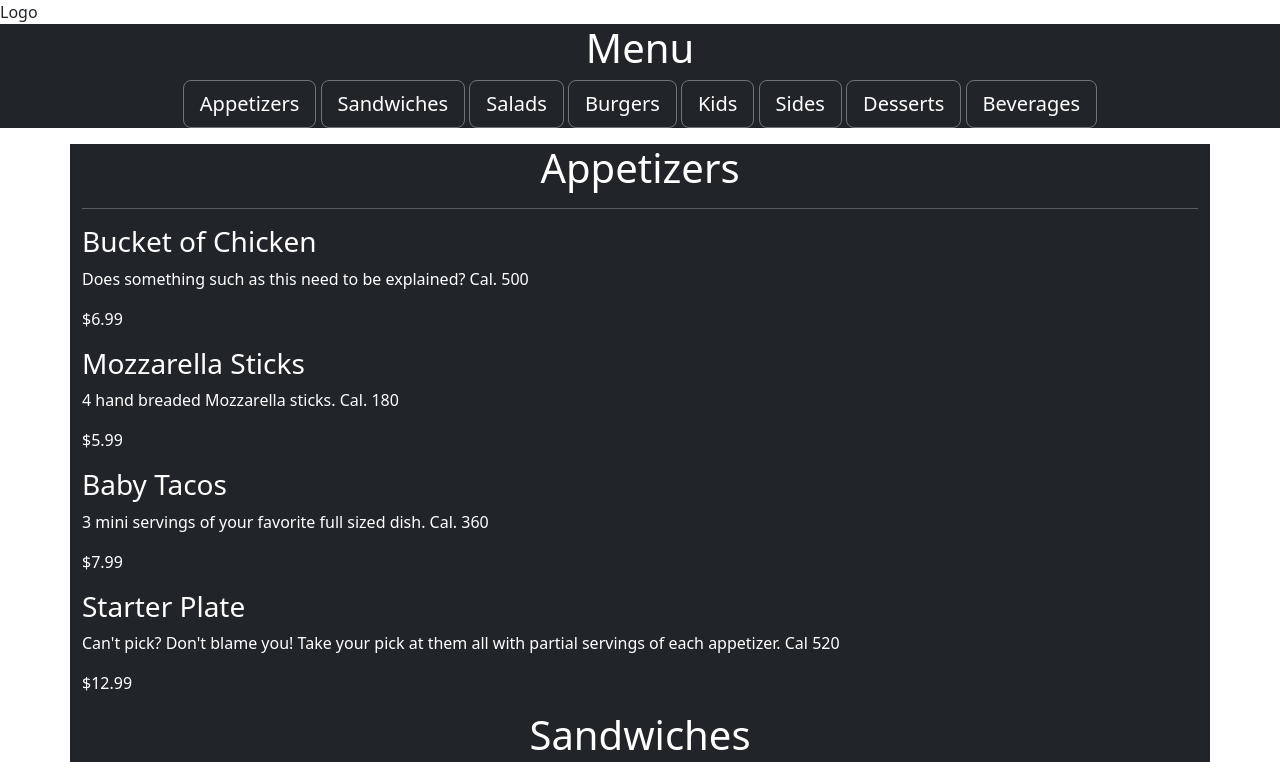
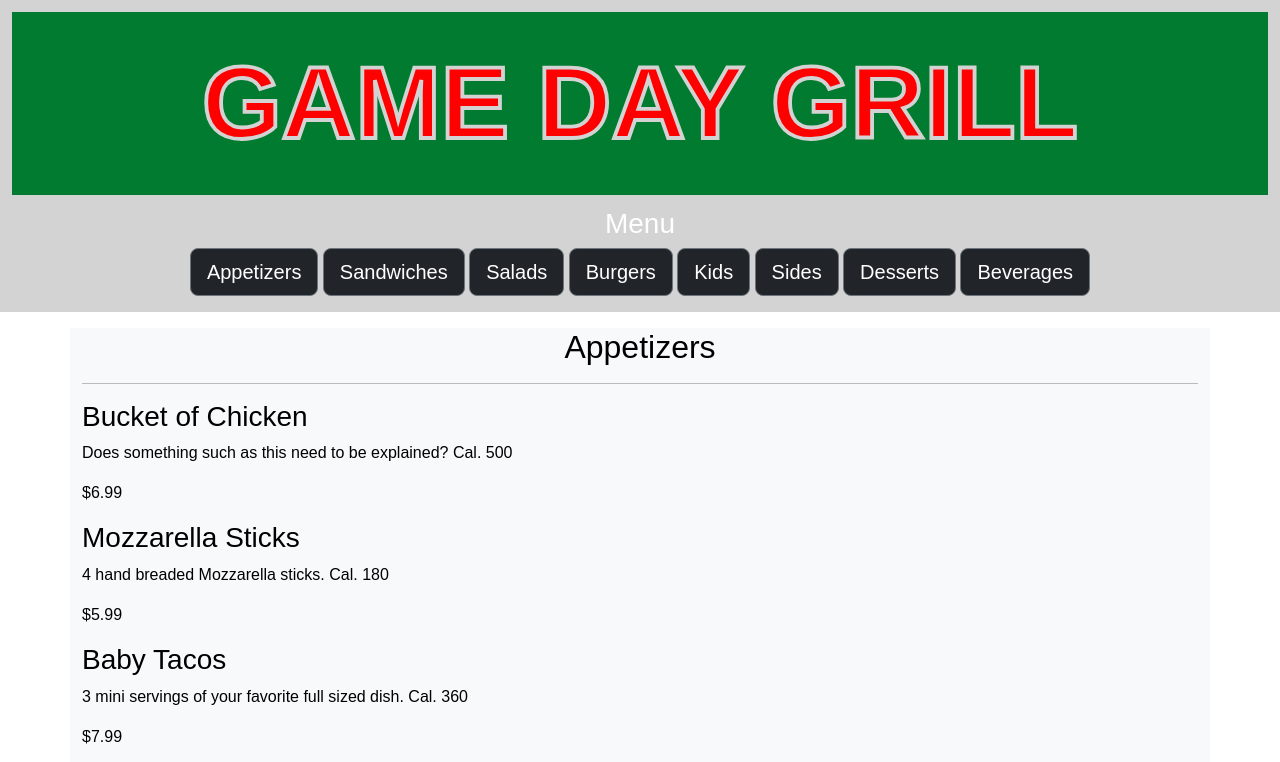
Before and after one commit to kaden-emrich/game-day-grill, a plain HTML site: page menu.html in a window 1280 px wide. Shown: the top 762 px of the page. Drawn offline with nearby package versions, Linux system fonts and the light colour scheme.

Commit message:
Menu Tweaks

```diff
--- a/html/menu.html
+++ b/menu.html
@@ -6,14 +6,36 @@
         <meta name="description" content="The Game Day Grill offers a wide variety of options for all to enjoy.">
         <title>The Full Menu | Game Day Grill</title>
         <link href="https://cdn.jsdelivr.net/npm/bootstrap@5.3.2/dist/css/bootstrap.min.css" rel="stylesheet" integrity="sha384-T3c6CoIi6uLrA9TneNEoa7RxnatzjcDSCmG1MXxSR1GAsXEV/Dwwykc2MPK8M2HN" crossorigin="anonymous">
-        <link href="css/" rel="stylesheet">
+        <link rel="stylesheet" href="styles/magic-hamburger-style.css">
+        <link rel="stylesheet" href="styles/main-style.css">
     </head>
     <body>
-        <a class="navbar-brand" href="index.html">Logo</a>
+        <!-- <nav id="magic-hamburger-nav">
+            <ul>
+                <li><a href="index.html">Home</a></li>
+                <li><a href="menu.html">Menu</a></li>
+                <li><a>Order</a></li>
+                <li><a href="contact-page.html">Contact-us</a></li>
+                <li><a href="about-us.html">About us</a></li>
+                <li><a href="hiring-form.html">Join Our Team</a></li>
+            </ul>
+            <div id="hamburger-wrapper">
+                <div id="magic-burger">
+                    <div class="h-part h-bun"></div>
+                    <div class="h-part h-patty"></div>
+                    <div class="h-part h-bun"></div>
+                </div>
+            </div>
+        </nav> -->
 
-        <header class="jumbotron jumbotron-fluid bg-dark text-white text-center">
-            <h1>Menu</h1>
-            <a href="#apps" role="button" class="btn btn-outline-secondary btn-lg bg-dark text-white">Appetizers</a>
+        <div class="endzone">
+            <h1 class="endzone-text">GAME DAY GRILL</h1>
+        </div>
+        <header class="jumbotron jumbotron-fluid text-white text-center">
+            <div class="menu-header">
+                <h3>Menu</h3>
+                <div class="pb-3">
+                    <a href="#apps" role="button" class="btn btn-outline-secondary btn-lg bg-dark text-white ">Appetizers</a>
                     <a href="#sadnwiches" role="button" class="btn btn-outline-secondary btn-lg bg-dark text-white">Sandwiches</a>
                     <a href="#salad" role="button" class="btn btn-outline-secondary btn-lg bg-dark text-white">Salads</a>
                     <a href="#burgers" role="button" class="btn btn-outline-secondary btn-lg bg-dark text-white">Burgers</a>
@@ -21,10 +43,12 @@
                     <a href="#sides" role="button" class="btn btn-outline-secondary btn-lg bg-dark text-white">Sides</a>
                     <a href="#desserts" role="button" class="btn btn-outline-secondary btn-lg bg-dark text-white">Desserts</a>
                     <a href="#bev" role="button" class="btn btn-outline-secondary btn-lg bg-dark text-white">Beverages</a>
+                </div>
+            </div>
         </header>
         <main class="mt-3">
-            <div class="container bg-dark text-white">
-                <div class="" id="apps">
+            <div class="container bg-light text-black">
+                <div id="apps">
                     <h1 class="text-center">Appetizers</h1>
                     <hr>
 
@@ -187,5 +211,12 @@
                     </ul>
                 </div>
             </div>
+
+            <div class="endzone">
+                <h1 class="endzone-text upsidedown">GAME DAY GRILL</h1>
+            </div>
     </body>
+
+    <script src="scripts/magic-hamburger.js"></script>
+
 </html>
--- a/styles/main-style.css
+++ b/styles/main-style.css
@@ -99,6 +99,9 @@ div.semitransparent-box p {
     font-weight: bold;
     color: black;
 }
+div.menu-header{
+    background-color: #d3d3d3;
+}
 
 form {
     border: 3px solid black;
```
Also changed, not shown: index.html (+1 -1 lines). Lines whose indentation alone changed are shown as unchanged.
